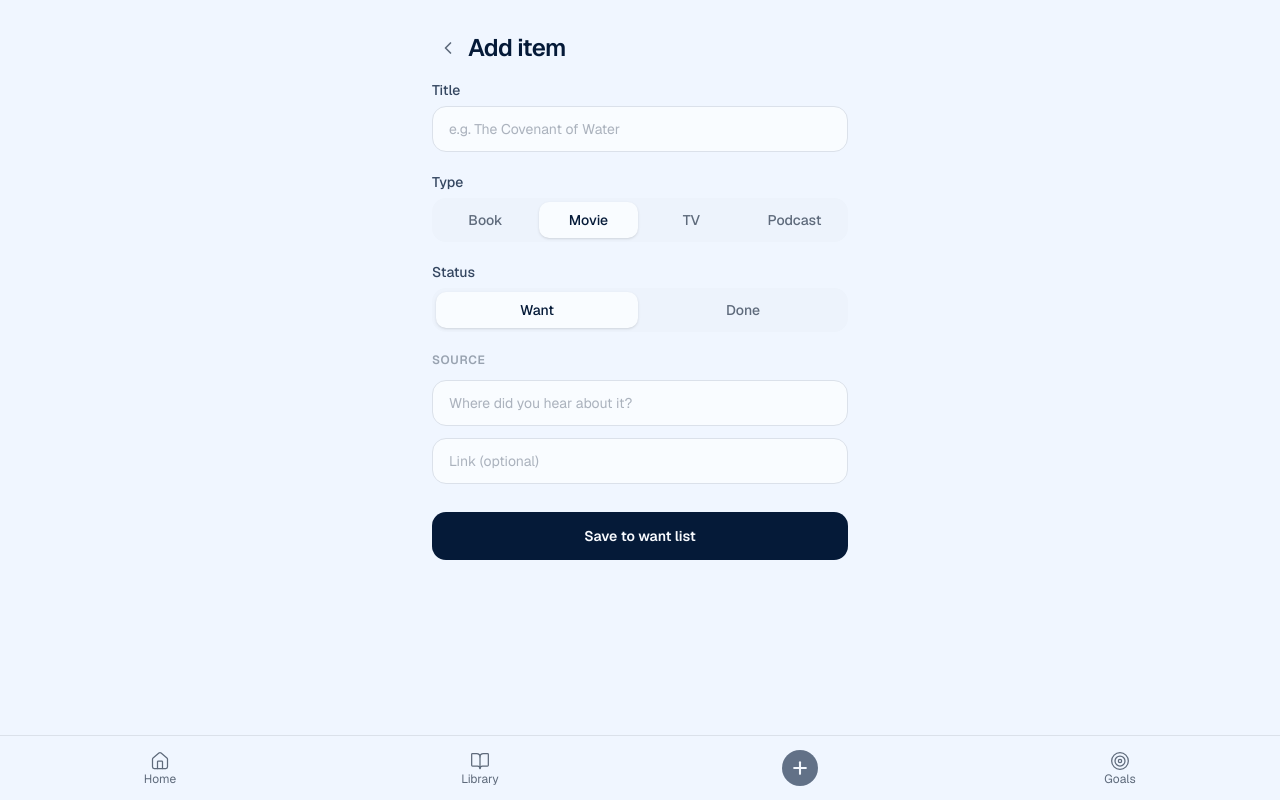
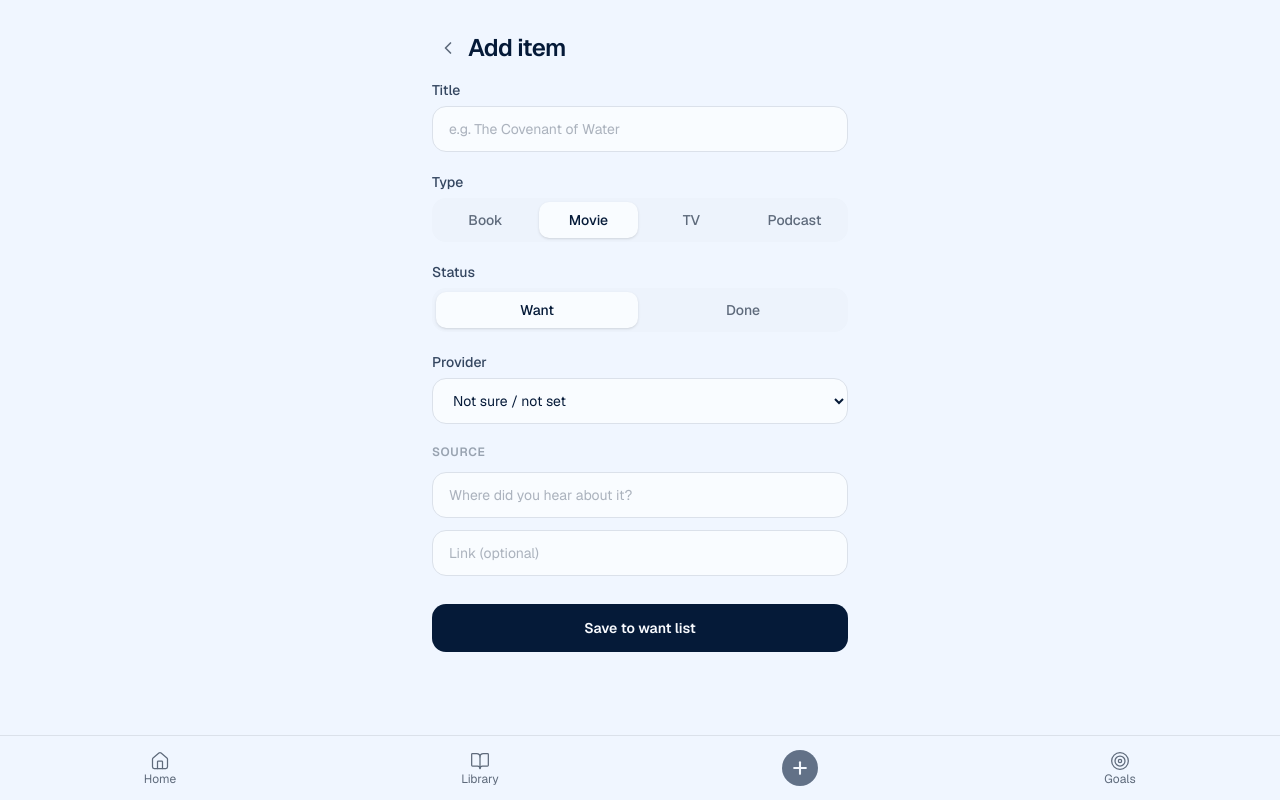
Before and after one commit to hebe/AmuseMe, a Next.js app: page /add in a window 1280 px wide. Both pictures are taken after a click on the button "Movie". Built offline with nearby package versions, Linux system fonts and the light colour scheme.

Commit message:
Add provider list for movies and TV series

```diff
--- a/components/forms/AddItemForm.tsx
+++ b/components/forms/AddItemForm.tsx
@@ -5,7 +5,7 @@ import { useRouter, useSearchParams } from 'next/navigation'
 import { toast } from 'sonner'
 import { useMediaItems } from '@/hooks/useMediaItems'
 import { fuzzyMatch, cn } from '@/lib/utils'
-import type { MediaType, MediaStatus, BookFormat, AudiobookSource, MediaItem } from '@/lib/types'
+import type { MediaType, MediaStatus, BookFormat, AudiobookSource, StreamingProvider, MediaItem } from '@/lib/types'
 
 // ─────────────────────────────────────────────────────────────────────────────
 // Small reusable sub-components (scoped to this file)
@@ -91,6 +91,7 @@ export function AddItemForm() {
   const [mediaType, setMediaType] = useState<MediaType>('book')
   const [status, setStatus] = useState<MediaStatus>(initialStatus)
   const [author, setAuthor] = useState('')
+  const [provider, setProvider] = useState<StreamingProvider | ''>('')
   const [sourceText, setSourceText] = useState('')
   const [sourceUrl, setSourceUrl] = useState('')
   const [bookFormat, setBookFormat] = useState<BookFormat>('physical')
@@ -204,7 +205,8 @@ export function AddItemForm() {
       createdAt: now,
       updatedAt: now,
       dateAdded: now,
-      ...(author.trim()       && { author: author.trim() }),
+      ...(author.trim()     && { author: author.trim() }),
+      ...(provider          && { provider }),
       ...(sourceText.trim() && { sourceText: sourceText.trim() }),
       ...(sourceUrl.trim()  && { sourceUrl: sourceUrl.trim() }),
       ...(mediaType === 'book' && { bookFormat }),
@@ -310,6 +312,30 @@ export function AddItemForm() {
         </Field>
       )}
 
+      {/* ── Provider — TV and movies only ── */}
+      {(mediaType === 'tv_season' || mediaType === 'movie') && (
+        <Field label="Provider">
+          <select
+            value={provider}
+            onChange={(e) => setProvider(e.target.value as StreamingProvider | '')}
+            className={cn(inputClass, 'cursor-pointer')}
+          >
+            <option value="">Not sure / not set</option>
+            <option value="apple">Apple TV+</option>
+            <option value="disney">Disney+</option>
+            <option value="hbo">HBO Max</option>
+            <option value="netflix">Netflix</option>
+            <option value="nrk">NRK TV</option>
+            <option value="paramount">Paramount+</option>
+            <option value="prime">Prime Video</option>
+            <option value="skyshowtime">SkyShowtime</option>
+            <option value="tv2">TV 2 Play</option>
+            <option value="viaplay">Viaplay</option>
+            <option value="other">Other</option>
+          </select>
+        </Field>
+      )}
+
       {/* ── Source section ── */}
       <div className="flex flex-col gap-3">
         <p className="text-xs font-semibold uppercase tracking-wider text-muted-foreground/60">
--- a/lib/types.ts
+++ b/lib/types.ts
@@ -3,6 +3,18 @@ export type MediaStatus = 'want' | 'done'
 export type BookFormat = 'physical' | 'ebook' | 'audiobook'
 export type AudiobookSource = 'bookbeat' | 'storytel' | 'podme' | 'fabel' | 'other'
 export type MovieVenue = 'cinema' | 'home' | 'other'
+export type StreamingProvider =
+  | 'apple'
+  | 'disney'
+  | 'hbo'
+  | 'netflix'
+  | 'nrk'
+  | 'paramount'
+  | 'prime'
+  | 'skyshowtime'
+  | 'tv2'
+  | 'viaplay'
+  | 'other'
 
 export interface ConsumptionGoal {
   id: string
@@ -50,6 +62,9 @@ export interface MediaItem {
   bookFormat?: BookFormat
   audiobookSource?: AudiobookSource
 
+  // movie + tv_season fields
+  provider?: StreamingProvider   // streaming service (Netflix, HBO Max, etc.)
+
   // movie fields
   director?: string
   movieVenue?: MovieVenue
```
Also changed, not shown: .claude/settings.local.json.
